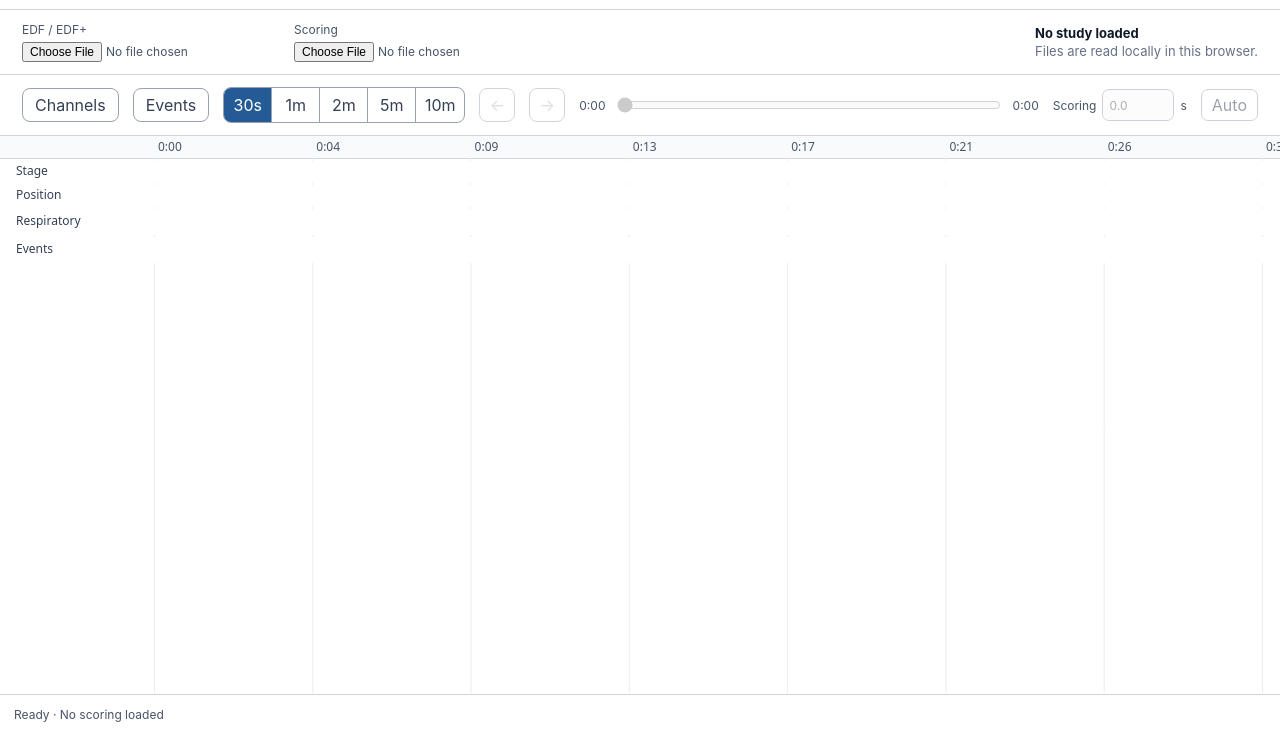
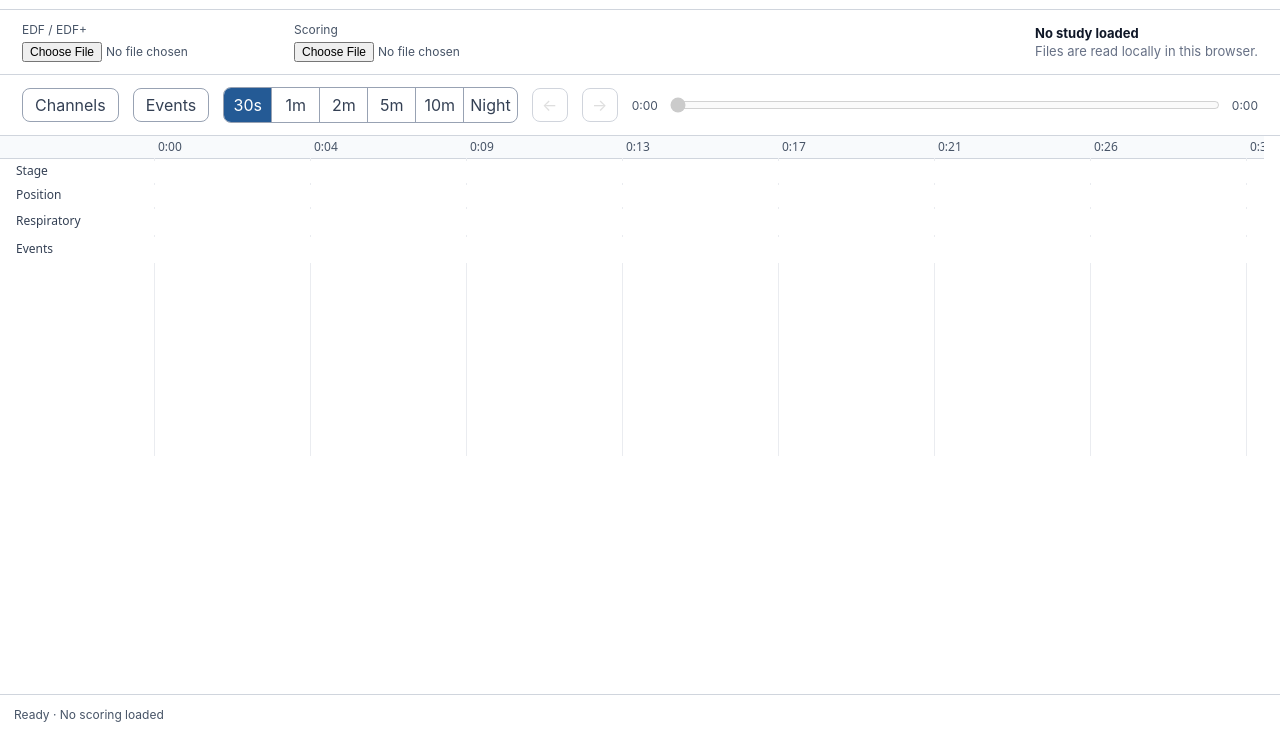
Before and after one commit to jeremyeorr/psg-viewer, a website with bundled scripts: page index.html in a window 1280 px wide. Shown: the part 66-800 px from the top of the page. Built offline with nearby package versions, Linux system fonts and the light colour scheme.

Commit message:
Add "night" zoom

```diff
--- a/index.html
+++ b/index.html
@@ -8,6 +8,6 @@
   </head>
   <body>
     <div id="app"></div>
-    <script type="module" src="./src/main.js"></script>
+    <script type="module" src="./src/main.js?v=20260522-night"></script>
   </body>
 </html>
--- a/src/domain/channels.js
+++ b/src/domain/channels.js
@@ -1,5 +1,5 @@
 export const DEFAULT_ZOOM_SECONDS = 30;
-export const ZOOM_WINDOWS = [30, 60, 120, 300, 600];
+export const ZOOM_WINDOWS = [30, 60, 120, 300, 600, "night"];
 
 const CHANNEL_GROUPS = [
   { kind: "eeg", patterns: ["eeg", "c3", "c4", "f3", "f4", "o1", "o2"], color: "#2d6cdf" },
--- a/src/main.js
+++ b/src/main.js
@@ -1,4 +1,4 @@
-import { clamp, defaultVisibleChannelIds, formatDuration, orderChannelsForPsg, ZOOM_WINDOWS, DEFAULT_ZOOM_SECONDS } from "./domain/channels.js";
+import { clamp, defaultVisibleChannelIds, formatDuration, orderChannelsForPsg, ZOOM_WINDOWS, DEFAULT_ZOOM_SECONDS } from "./domain/channels.js?v=20260522-night";
 import { EdfWorkerClient } from "./edf/edfClient.js";
 import { importScoring } from "./scoring/importers.js";
 import { loadPreferences, savePreferences } from "./viewer/preferences.js";
@@ -19,8 +19,6 @@ const state = {
   eventVisibility: preferences.eventVisibility || {},
   sidebarOpen: preferences.sidebarOpen ?? false,
   sidebarMode: preferences.sidebarMode || "channels",
-  scoringOffsetSeconds: 0,
-  scoringAutoOffsetSeconds: 0,
   loading: false,
   warnings: [],
   error: ""
@@ -82,10 +80,6 @@ function formatClockAt(seconds) {
   return `${String(date.getUTCHours()).padStart(2, "0")}:${String(date.getUTCMinutes()).padStart(2, "0")}:${String(date.getUTCSeconds()).padStart(2, "0")}`;
 }
 
-function autoScoringOffsetSeconds(scoring = state.scoring, study = state.study) {
-  return 0;
-}
-
 function alignScoringToEdfClock(scoring = state.scoring, study = state.study) {
   if (!scoring) return null;
   const recordingStartMs = Date.parse(study?.recordingStart || "");
@@ -109,13 +103,7 @@ function alignScoringToEdfClock(scoring = state.scoring, study = state.study) {
 
 function shiftedScoring() {
   const aligned = alignScoringToEdfClock();
-  if (!aligned || !state.scoringOffsetSeconds) return aligned;
-  const shift = state.scoringOffsetSeconds;
-  return {
-    ...aligned,
-    stages: aligned.stages.map((stage) => ({ ...stage, onset: stage.onset + shift })),
-    events: aligned.events.map((event) => ({ ...event, onset: event.onset + shift }))
-  };
+  return aligned;
 }
 
 function eventLabel(event) {
@@ -168,8 +156,6 @@ async function loadEdf(file) {
       study,
       visibleChannelIds: visibleChannelIds.filter((id) => study.channels.some((channel) => channel.id === id)),
       startSeconds: 0,
-      scoringAutoOffsetSeconds: autoScoringOffsetSeconds(state.scoring, study),
-      scoringOffsetSeconds: autoScoringOffsetSeconds(state.scoring, study),
       warnings: study.warnings,
       loading: false
     });
@@ -184,11 +170,8 @@ async function loadScoring(file) {
   setState({ loading: true, error: "", warnings: [`Importing ${file.name}`] });
   try {
     const scoring = await importScoring(file);
-    const autoOffset = autoScoringOffsetSeconds(scoring, state.study);
     setState({
       scoring,
-      scoringAutoOffsetSeconds: autoOffset,
-      scoringOffsetSeconds: autoOffset,
       warnings: scoring.warnings,
       loading: false
     });
@@ -227,7 +210,9 @@ function setStartSeconds(nextStart) {
   queueRender();
 }
 
-function setZoom(seconds) {
+function setZoom(value) {
+  const seconds = value === "night" ? state.study?.duration || DEFAULT_ZOOM_SECONDS : Number(value);
+  if (!Number.isFinite(seconds) || seconds <= 0) return;
   state.zoomSeconds = seconds;
   if (state.study) state.startSeconds = clamp(state.startSeconds, 0, Math.max(0, state.study.duration - state.zoomSeconds));
   persistPreferences();
@@ -250,16 +235,6 @@ function updateScale(channelId, patch) {
   rememberSidebarScroll();
   state.channelScale[channelId] = { mode: "auto", ...(state.channelScale[channelId] || {}), ...patch };
   persistPreferences();
-  queueRender();
-}
-
-function setScoringOffset(value) {
-  state.scoringOffsetSeconds = Number.isFinite(value) ? value : 0;
-  queueRender();
-}
-
-function resetScoringOffset() {
-  state.scoringOffsetSeconds = state.scoringAutoOffsetSeconds || 0;
   queueRender();
 }
 
@@ -365,7 +340,11 @@ function controls() {
       <button class="panel-toggle ${state.sidebarOpen && state.sidebarMode === "channels" ? "active" : ""}" id="show-channels" title="Show channel controls">Channels</button>
       <button class="panel-toggle ${state.sidebarOpen && state.sidebarMode === "events" ? "active" : ""}" id="show-events" title="Show event controls" ${!state.scoring ? "disabled" : ""}>Events</button>
       <div class="segmented" role="group" aria-label="Zoom window">
-        ${ZOOM_WINDOWS.map((seconds) => `<button class="${state.zoomSeconds === seconds ? "active" : ""}" data-zoom="${seconds}">${seconds < 60 ? `${seconds}s` : `${seconds / 60}m`}</button>`).join("")}
+        ${ZOOM_WINDOWS.map((value) => {
+          const active = value === "night" ? state.study && state.zoomSeconds === state.study.duration : state.zoomSeconds === value;
+          const label = value === "night" ? "Night" : value < 60 ? `${value}s` : `${value / 60}m`;
+          return `<button class="${active ? "active" : ""}" data-zoom="${value}" ${value === "night" && !state.study ? "disabled" : ""}>${label}</button>`;
+        }).join("")}
       </div>
       <button class="icon-button" data-jump="-${state.zoomSeconds}" title="Back one window" ${!state.study ? "disabled" : ""}>←</button>
       <button class="icon-button" data-jump="${state.zoomSeconds}" title="Forward one window" ${!state.study ? "disabled" : ""}>→</button>
@@ -374,12 +353,6 @@ function controls() {
         <input id="timeline" type="range" min="0" max="${maxStart}" step="1" value="${state.startSeconds}" ${!state.study ? "disabled" : ""} />
         <span>${state.study ? formatClockAt(state.study.duration) : "0:00"}</span>
       </label>
-      <label class="offset-control" title="Shift scoring overlays relative to signal time">
-        <span>Scoring</span>
-        <input id="scoring-offset" type="number" step="0.5" value="${state.scoringOffsetSeconds.toFixed(1)}" ${!state.scoring ? "disabled" : ""} />
-        <span>s</span>
-      </label>
-      <button class="mini-button" id="reset-scoring-offset" title="Reset scoring offset from EDF and scoring clocks" ${!state.scoring ? "disabled" : ""}>Auto</button>
     </section>
   `;
 }
@@ -531,14 +504,12 @@ function bindEvents() {
     if (file) loadScoring(file);
   });
   document.querySelectorAll("[data-zoom]").forEach((button) => {
-    button.addEventListener("click", () => setZoom(Number(button.dataset.zoom)));
+    button.addEventListener("click", () => setZoom(button.dataset.zoom));
   });
   document.querySelectorAll("[data-jump]").forEach((button) => {
     button.addEventListener("click", () => setStartSeconds(state.startSeconds + Number(button.dataset.jump)));
   });
   document.querySelector("#timeline")?.addEventListener("input", (event) => setStartSeconds(Number(event.target.value)));
-  document.querySelector("#scoring-offset")?.addEventListener("input", (event) => setScoringOffset(Number(event.target.value)));
-  document.querySelector("#reset-scoring-offset")?.addEventListener("click", () => resetScoringOffset());
   document.querySelectorAll("[data-channel]").forEach((input) => {
     input.addEventListener("change", () => {
       rememberSidebarScroll();
--- a/src/styles.css
+++ b/src/styles.css
@@ -157,23 +157,6 @@ p {
   font-size: 12px;
 }
 
-.offset-control {
-  display: grid;
-  grid-template-columns: auto 72px auto;
-  align-items: center;
-  gap: 6px;
-  color: #475467;
-  font-size: 12px;
-}
-
-.offset-control input {
-  height: 32px;
-  min-width: 0;
-  border: 1px solid #98a2b3;
-  border-radius: 7px;
-  padding: 0 6px;
-}
-
 .mini-button {
   height: 32px;
   border: 1px solid #98a2b3;
@@ -184,8 +167,7 @@ p {
   cursor: pointer;
 }
 
-.mini-button:disabled,
-.offset-control input:disabled {
+.mini-button:disabled {
   opacity: 0.48;
   cursor: not-allowed;
 }
```
